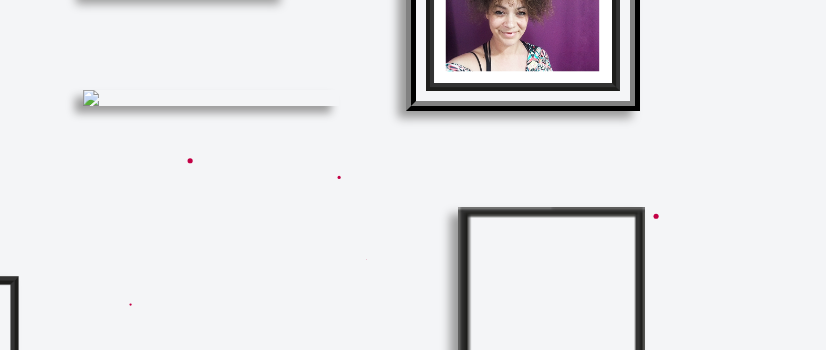
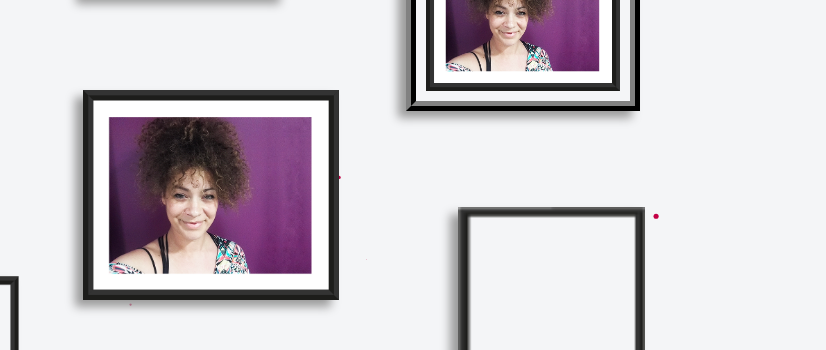
Before and after one commit to thgh/thestudio.digital, a plain HTML site: page career.html in a window 1280 px wide. Shown: the part 1085-1435 px from the top of the page, 454-1280 px from the left. Drawn offline with nearby package versions, Linux system fonts and the light colour scheme.

Commit message:
Fixed madelon img

```diff
--- a/career.html
+++ b/career.html
@@ -67,7 +67,7 @@
       <div>
         <img class="cadre4" src="./assets/img/career/cadre2.png">
         <img class="cadre5" src="./assets/img/career/ronny1cadre.png" onmouseover="this.src='./assets/img/career/ronny2cadre.png'" onmouseout="this.src='./assets/img/career/ronny1cadre.png'">
-        <img class="cadre6" src="./assets/mad1_cadre.png" onmouseover="this.src='./assets/img/career/mad2_cadre.png'" onmouseout="this.src='./assets/img/career/mad1_cadre.png'">
+        <img class="cadre6" src="./assets/img/career/mad1_cadre.png" onmouseover="this.src='./assets/img/career/mad2_cadre.png'" onmouseout="this.src='./assets/img/career/mad1_cadre.png'">
       </div>
       <div>
         <a class="cadre cadre7 annonce anim" href="https://www.linkedin.com/">
```
